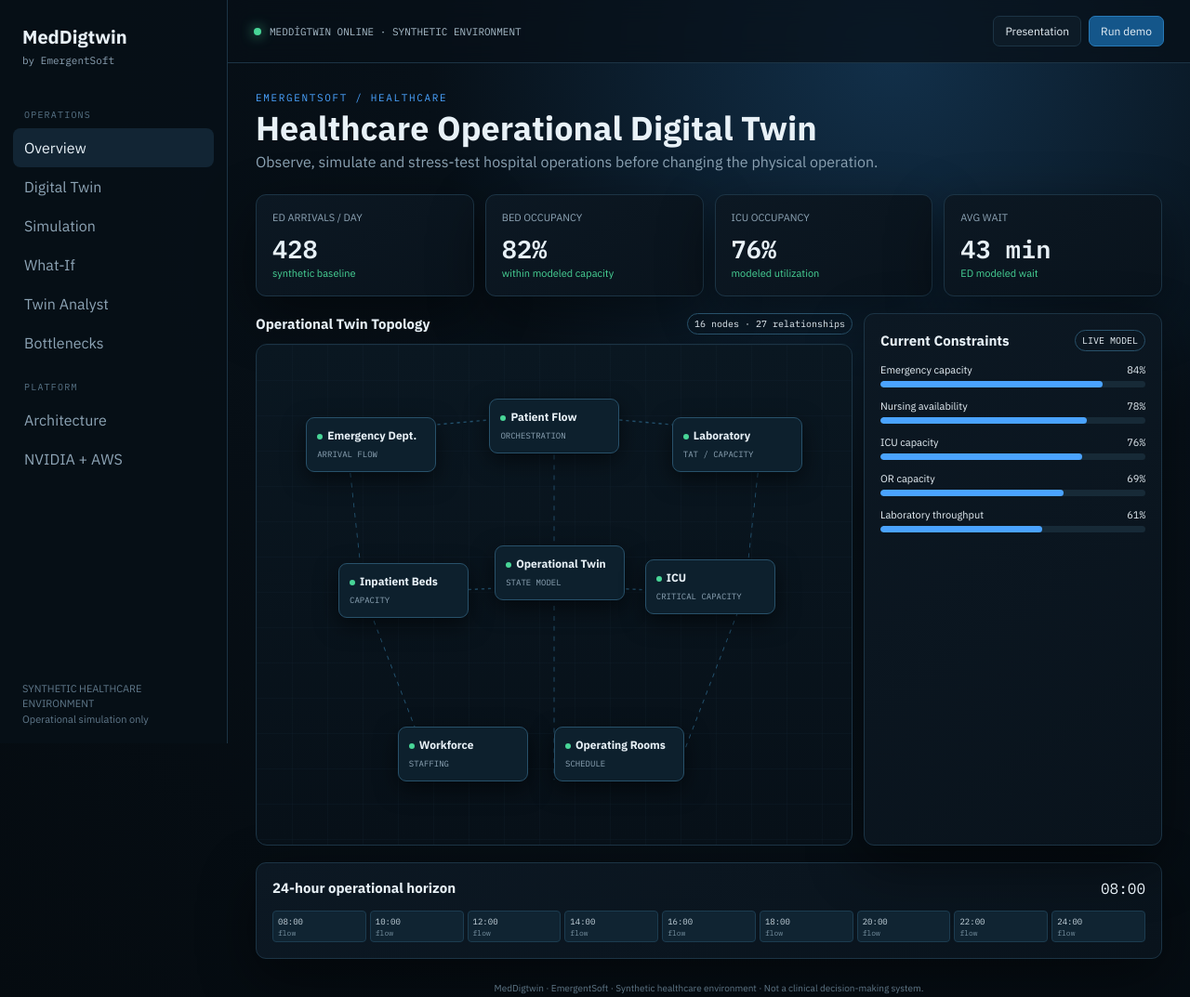
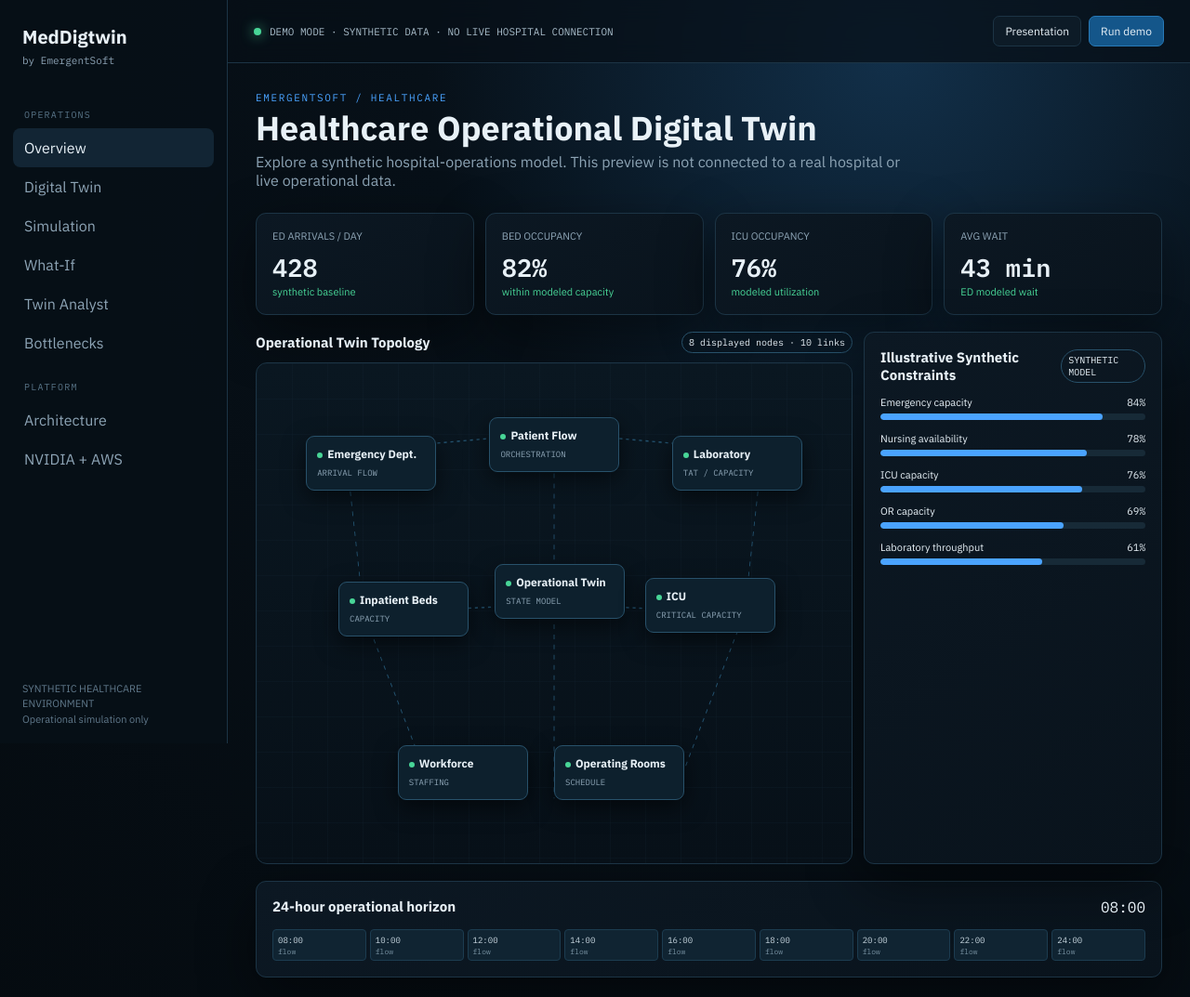
Before and after one commit to alejandrolamas-netizen/MeDigtwin-, a plain HTML site: page index.html in a window 1280 px wide. Shown: the top 1073 px of the page at 93% size. Drawn offline with Linux system fonts and the light colour scheme.

Commit message:
Clarify synthetic-only demo preview boundaries

```diff
--- a/index.html
+++ b/index.html
@@ -19,28 +19,28 @@
 <small>Platform</small><button data-page="architecture">Architecture</button><button data-page="stack">NVIDIA + AWS</button>
 </div><div class="sidefoot">SYNTHETIC HEALTHCARE ENVIRONMENT<br>Operational simulation only</div></aside>
 <main class="main">
-<header class="top"><div class="status"><span class="dot"></span> MEDDİGTWIN ONLINE · SYNTHETIC ENVIRONMENT</div><div class="actions"><button class="btn" id="presentation">Presentation</button><button class="btn primary" id="demo">Run demo</button></div></header>
+<header class="top"><div class="status"><span class="dot"></span> DEMO MODE · SYNTHETIC DATA · NO LIVE HOSPITAL CONNECTION</div><div class="actions"><button class="btn" id="presentation">Presentation</button><button class="btn primary" id="demo">Run demo</button></div></header>
 <div class="content">
-<section id="overview" class="page active"><div class="hero"><div><div class="eyebrow">EmergentSoft / Healthcare</div><h1>Healthcare Operational Digital Twin</h1><p>Observe, simulate and stress-test hospital operations before changing the physical operation.</p></div></div>
+<section id="overview" class="page active"><div class="hero"><div><div class="eyebrow">EmergentSoft / Healthcare</div><h1>Healthcare Operational Digital Twin</h1><p>Explore a synthetic hospital-operations model. This preview is not connected to a real hospital or live operational data.</p></div></div>
 <div class="grid">
 <div class="card metric"><div class="label">ED ARRIVALS / DAY</div><div class="value" id="m-arrivals">428</div><div class="delta">synthetic baseline</div></div>
 <div class="card metric"><div class="label">BED OCCUPANCY</div><div class="value" id="m-beds">82%</div><div class="delta">within modeled capacity</div></div>
 <div class="card metric"><div class="label">ICU OCCUPANCY</div><div class="value" id="m-icu">76%</div><div class="delta">modeled utilization</div></div>
 <div class="card metric"><div class="label">AVG WAIT</div><div class="value" id="m-wait">43 min</div><div class="delta">ED modeled wait</div></div>
 </div>
-<div class="section twinline"><div><div class="sectionhead"><h2>Operational Twin Topology</h2><span class="pill">16 nodes · 27 relationships</span></div><div class="twin"><svg class="links" viewBox="0 0 1000 540" preserveAspectRatio="none"><line x1="150" y1="95" x2="500" y2="75"/><line x1="500" y1="75" x2="850" y2="95"/><line x1="150" y1="95" x2="180" y2="270"/><line x1="500" y1="75" x2="500" y2="260"/><line x1="850" y1="95" x2="820" y2="270"/><line x1="180" y1="270" x2="500" y2="260"/><line x1="500" y1="260" x2="820" y2="270"/><line x1="180" y1="270" x2="300" y2="470"/><line x1="500" y1="260" x2="500" y2="470"/><line x1="820" y1="270" x2="700" y2="470"/></svg><div class="nodes">
+<div class="section twinline"><div><div class="sectionhead"><h2>Operational Twin Topology</h2><span class="pill">8 displayed nodes · 10 links</span></div><div class="twin"><svg class="links" viewBox="0 0 1000 540" preserveAspectRatio="none"><line x1="150" y1="95" x2="500" y2="75"/><line x1="500" y1="75" x2="850" y2="95"/><line x1="150" y1="95" x2="180" y2="270"/><line x1="500" y1="75" x2="500" y2="260"/><line x1="850" y1="95" x2="820" y2="270"/><line x1="180" y1="270" x2="500" y2="260"/><line x1="500" y1="260" x2="820" y2="270"/><line x1="180" y1="270" x2="300" y2="470"/><line x1="500" y1="260" x2="500" y2="470"/><line x1="820" y1="270" x2="700" y2="470"/></svg><div class="nodes">
 <div class="node n1"><b><i></i>Emergency Dept.</b><span>ARRIVAL FLOW</span></div><div class="node n2"><b><i></i>Patient Flow</b><span>ORCHESTRATION</span></div><div class="node n3"><b><i></i>Laboratory</b><span>TAT / CAPACITY</span></div><div class="node n4"><b><i></i>Inpatient Beds</b><span>CAPACITY</span></div><div class="node n5"><b><i></i>Operational Twin</b><span>STATE MODEL</span></div><div class="node n6"><b><i></i>ICU</b><span>CRITICAL CAPACITY</span></div><div class="node n7"><b><i></i>Workforce</b><span>STAFFING</span></div><div class="node n8"><b><i></i>Operating Rooms</b><span>SCHEDULE</span></div></div></div></div>
-<div class="card bars"><div class="sectionhead"><h2>Current Constraints</h2><span class="pill">LIVE MODEL</span></div><div class="row"><div class="rowtop"><span>Emergency capacity</span><span>84%</span></div><div class="barline"><span style="width:84%"></span></div></div><div class="row"><div class="rowtop"><span>Nursing availability</span><span>78%</span></div><div class="barline"><span style="width:78%"></span></div></div><div class="row"><div class="rowtop"><span>ICU capacity</span><span>76%</span></div><div class="barline"><span style="width:76%"></span></div></div><div class="row"><div class="rowtop"><span>OR capacity</span><span>69%</span></div><div class="barline"><span style="width:69%"></span></div></div><div class="row"><div class="rowtop"><span>Laboratory throughput</span><span>61%</span></div><div class="barline"><span style="width:61%"></span></div></div></div></div>
+<div class="card bars"><div class="sectionhead"><h2>Illustrative Synthetic Constraints</h2><span class="pill">SYNTHETIC MODEL</span></div><div class="row"><div class="rowtop"><span>Emergency capacity</span><span>84%</span></div><div class="barline"><span style="width:84%"></span></div></div><div class="row"><div class="rowtop"><span>Nursing availability</span><span>78%</span></div><div class="barline"><span style="width:78%"></span></div></div><div class="row"><div class="rowtop"><span>ICU capacity</span><span>76%</span></div><div class="barline"><span style="width:76%"></span></div></div><div class="row"><div class="rowtop"><span>OR capacity</span><span>69%</span></div><div class="barline"><span style="width:69%"></span></div></div><div class="row"><div class="rowtop"><span>Laboratory throughput</span><span>61%</span></div><div class="barline"><span style="width:61%"></span></div></div></div></div>
 <div class="section card"><div class="sectionhead"><h2>24-hour operational horizon</h2><span class="mono" id="clock">08:00</span></div><div class="timeline" id="timeline"></div></div></section>
 
-<section id="twin" class="page"><div class="hero"><div><div class="eyebrow">Digital Twin</div><h1>Operational State Model</h1><p>Connected representation of modeled hospital resources, flows and constraints.</p></div></div><div class="card"><div class="grid"><div><b>Systems represented</b><p class="mono">16</p></div><div><b>Relationships</b><p class="mono">27</p></div><div><b>Data domains</b><p class="mono">8</p></div><div><b>Simulation horizon</b><p class="mono">24h</p></div></div></div></section>
+<section id="twin" class="page"><div class="hero"><div><div class="eyebrow">Digital Twin</div><h1>Synthetic Operational State Model</h1><p>Illustrative representation of modeled resources, flows and constraints; not a live integration.</p></div></div><div class="card"><div class="grid"><div><b>Systems represented</b><p class="mono">16</p></div><div><b>Relationships</b><p class="mono">27</p></div><div><b>Data domains</b><p class="mono">8</p></div><div><b>Simulation horizon</b><p class="mono">24h</p></div></div></div></section>
 
-<section id="simulation" class="page"><div class="hero"><div><div class="eyebrow">Simulation Engine</div><h1>Scenario Simulation</h1><p>Adjust operating variables and execute a deterministic synthetic scenario.</p></div></div><div class="controls">
+<section id="simulation" class="page"><div class="hero"><div><div class="eyebrow">Simulation Engine</div><h1>Scenario Simulation</h1><p>Adjust variables to explore an illustrative browser-side scenario. No hospital systems are connected.</p></div></div><div class="controls">
 <div class="card control"><label>Patient demand <output id="demandOut">100%</output></label><input class="range" id="demand" type="range" min="60" max="150" value="100"></div>
 <div class="card control"><label>Nursing availability <output id="nurseOut">100%</output></label><input class="range" id="nurse" type="range" min="50" max="120" value="100"></div>
 <div class="card control"><label>ICU capacity <output id="icuOut">100%</output></label><input class="range" id="icu" type="range" min="60" max="140" value="100"></div>
 <div class="card control"><label>Laboratory throughput <output id="labOut">100%</output></label><input class="range" id="lab" type="range" min="60" max="140" value="100"></div>
-</div><div class="section card"><button class="btn primary" id="runSim">Run simulation</button><button class="btn" id="resetSim">Reset</button><div class="grid" style="margin-top:15px"><div class="metric"><div class="label">PROJECTED ARRIVALS</div><div class="value" id="s-arrivals">428</div></div><div class="metric"><div class="label">BED OCCUPANCY</div><div class="value" id="s-beds">82%</div></div><div class="metric"><div class="label">ICU OCCUPANCY</div><div class="value" id="s-icu">76%</div></div><div class="metric"><div class="label">WAIT</div><div class="value" id="s-wait">43 min</div></div></div></div></section>
+</div><div class="section card"><button class="btn primary" id="runSim">Run synthetic scenario</button><button class="btn" id="resetSim">Reset</button><div class="grid" style="margin-top:15px"><div class="metric"><div class="label">PROJECTED ARRIVALS</div><div class="value" id="s-arrivals">428</div></div><div class="metric"><div class="label">BED OCCUPANCY</div><div class="value" id="s-beds">82%</div></div><div class="metric"><div class="label">ICU OCCUPANCY</div><div class="value" id="s-icu">76%</div></div><div class="metric"><div class="label">WAIT</div><div class="value" id="s-wait">43 min</div></div></div></div></section>
 
 <section id="whatif" class="page"><div class="hero"><div><div class="eyebrow">What-If Laboratory</div><h1>Test the operational question</h1><p>Explore the modeled effect of a demand or capacity change without affecting a real clinical system.</p></div></div><div class="card"><table class="table"><thead><tr><th>Scenario</th><th>Demand</th><th>Capacity</th><th>Modeled effect</th></tr></thead><tbody><tr><td>Surge in demand</td><td>+20%</td><td>baseline</td><td>wait increases</td></tr><tr><td>Staff shortage</td><td>baseline</td><td>-15%</td><td>bed pressure increases</td></tr><tr><td>ICU expansion</td><td>baseline</td><td>+20%</td><td>critical capacity relief</td></tr><tr><td>Lab optimization</td><td>baseline</td><td>+30%</td><td>diagnostic throughput improves</td></tr></tbody></table></div></section>
 
```
